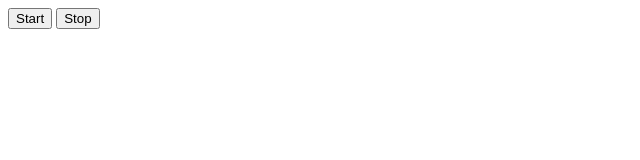
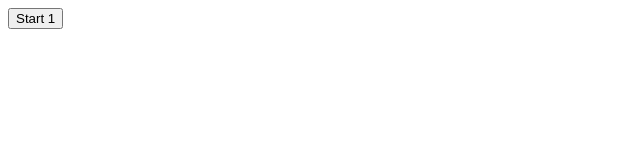
Before and after one commit to youngsun-onearth/URA_WEB_Android, a plain HTML site: page index.html in a window 1280 px wide. Shown: the full height of the page, 0-640 px from the left. Drawn offline with Linux system fonts and the light colour scheme.

Commit message:
Add files via upload

```diff
--- a/index.html
+++ b/index.html
@@ -42,8 +42,8 @@
   </head>
   <body>
     <div id="control">
-      <button id="startButton">Start</button>
-      <button id="stopButton">Stop</button>
+      <button id="startButton">Start 1</button>
+      <!-- <button id="stopButton">Stop</button> -->
     </div>
     <div id="container">
     </div>
```
